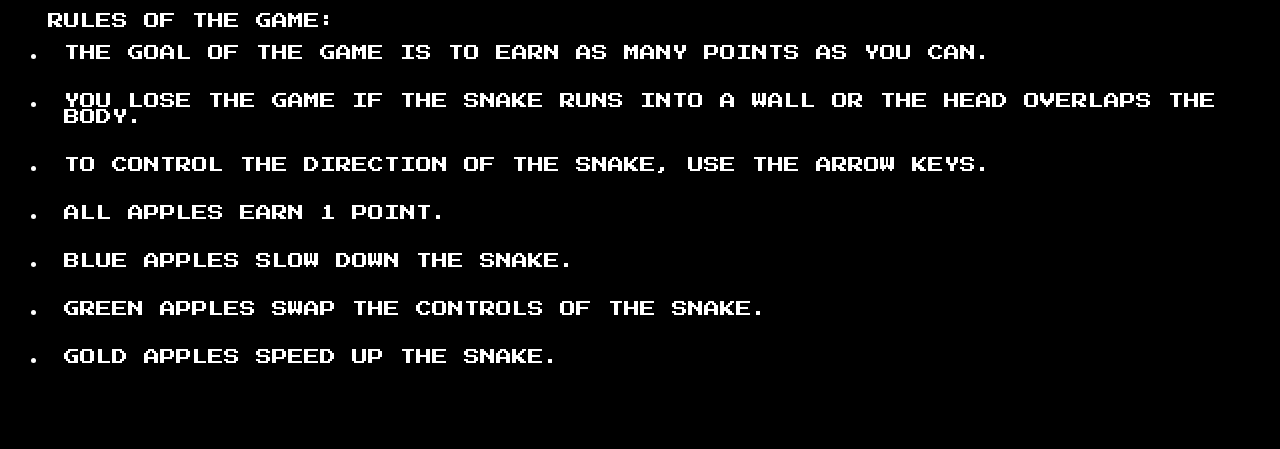
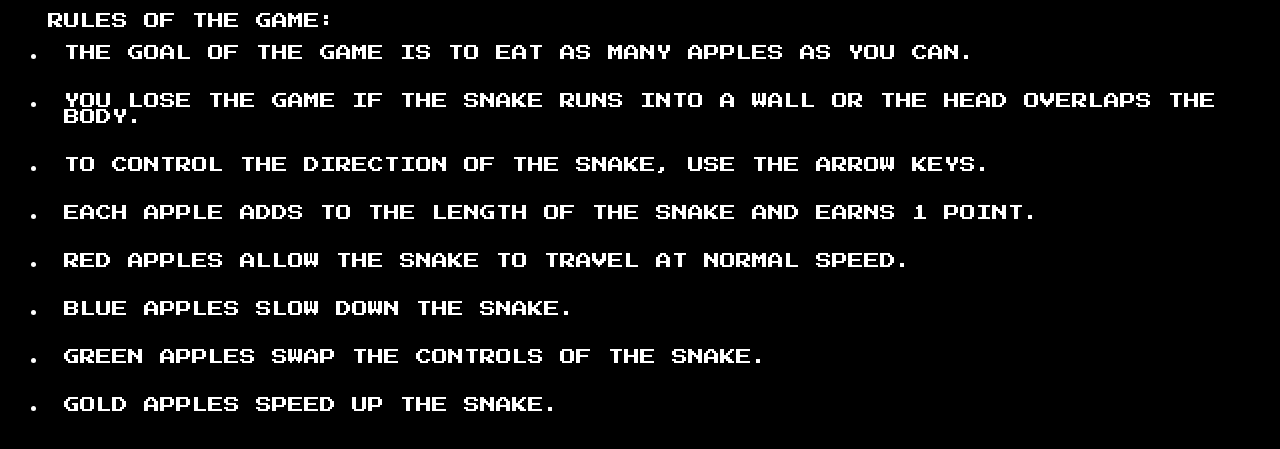
Before and after one commit to Kristyvdm2020/Arcade-game-snake, a plain HTML site: page index.html in a window 1280 px wide. Shown: the part 243-692 px from the top of the page. Drawn offline with Linux system fonts and the light colour scheme; a web font is replaced by a local one.

Commit message:
updated rules of the game to include red apple

```diff
--- a/index.html
+++ b/index.html
@@ -28,10 +28,11 @@
             </div>
             <Button id="play">Play</Button>
             <ul id="rules"><span>Rules of the game:</span>
-                <li>The goal of the game is to earn as many points as you can.</li>
+                <li>The goal of the game is to eat as many apples as you can.</li>
                 <li>You lose the game if the snake runs into a wall or the head overlaps the body.</li>
                 <li>To control the direction of the snake, use the arrow keys.</li>
-                <li>All apples earn 1 point.</li>
+                <li>Each apple adds to the length of the snake and earns 1 point.</li>
+                <li>Red apples allow the snake to travel at normal speed.</li>
                 <li>Blue apples slow down the snake.</li>
                 <li>Green apples swap the controls of the snake.</li>
                 <li>Gold apples speed up the snake.</li>
```
